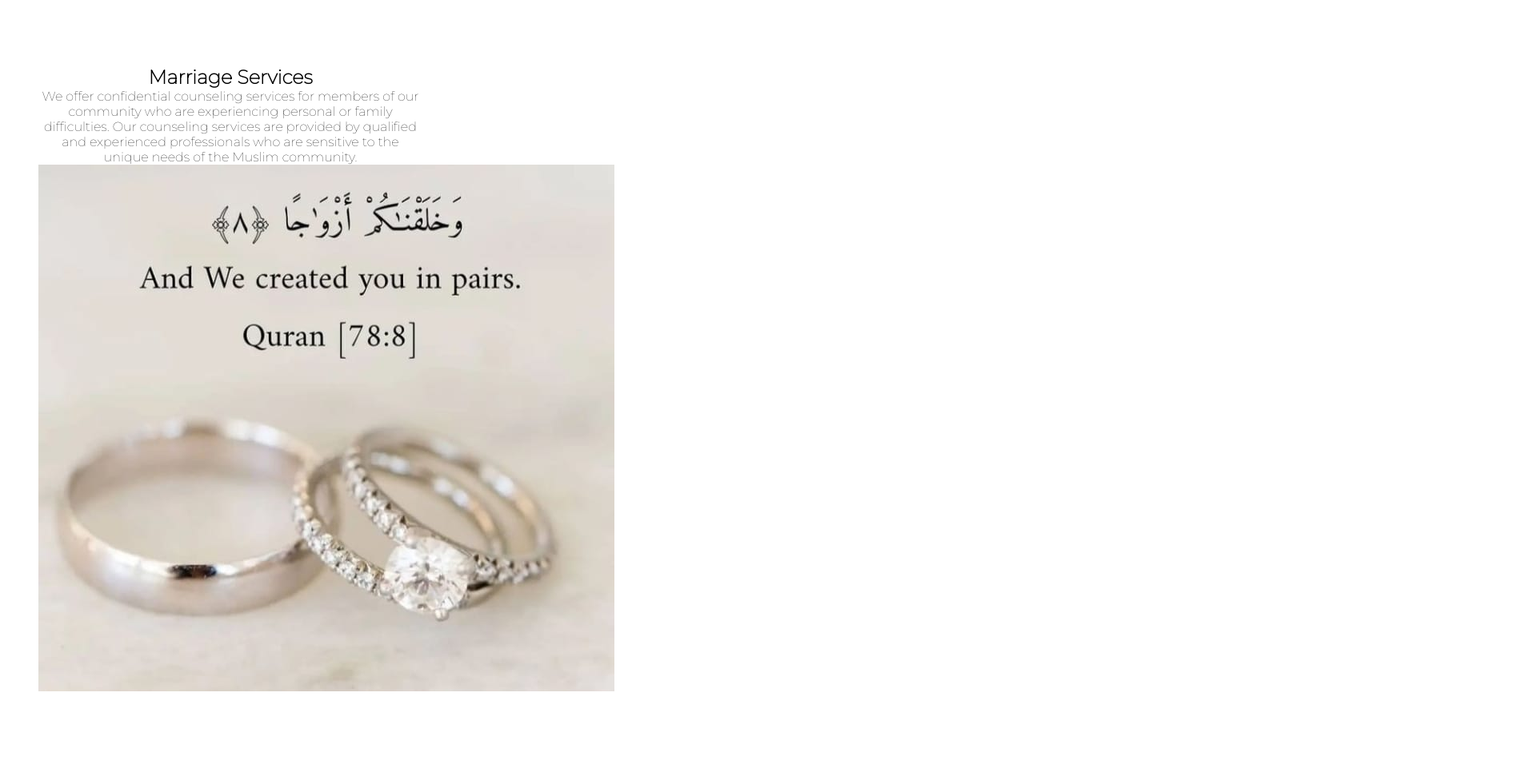
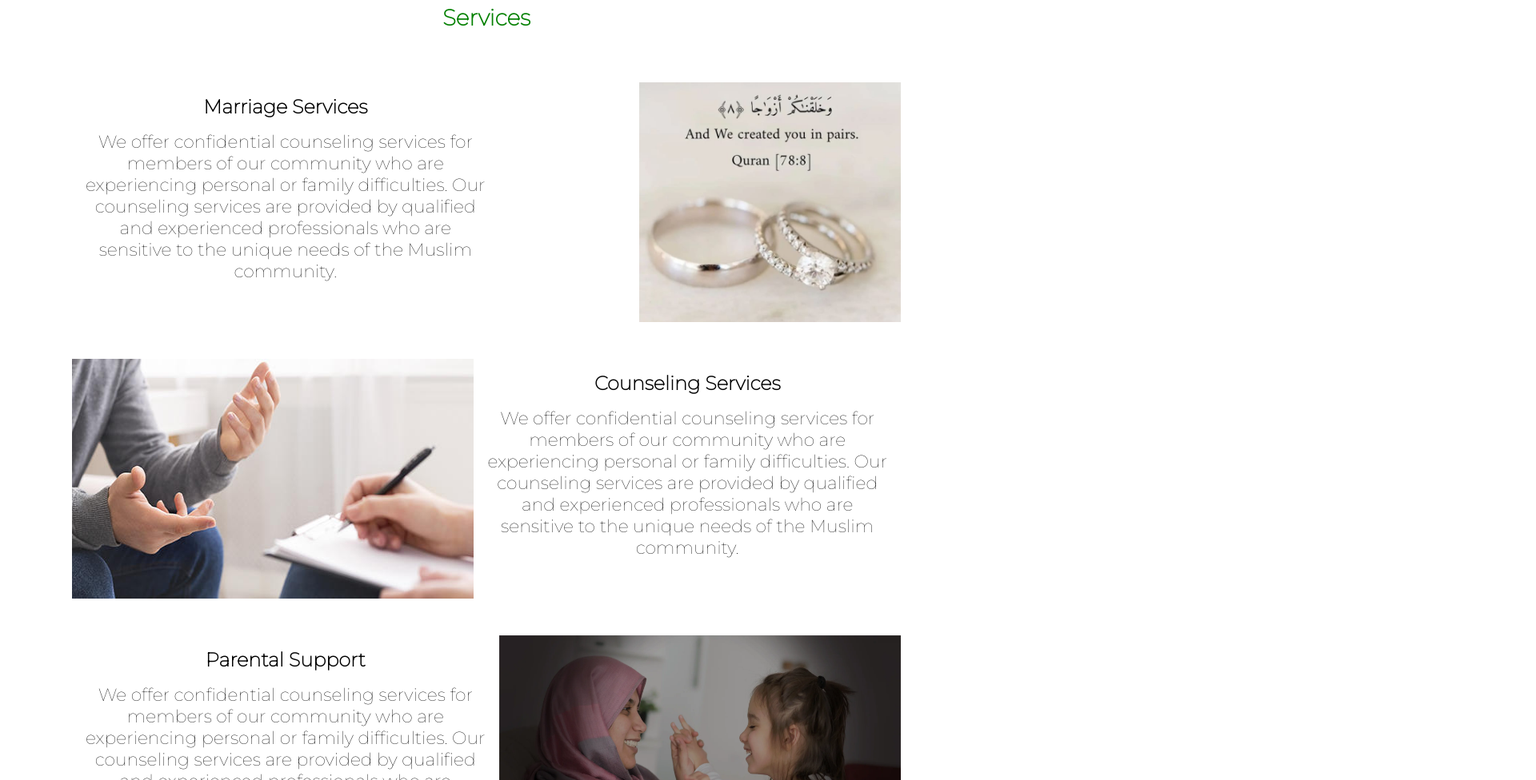
Before and after one commit to nabdi7/masjid, a React (Create React App) app: page /services in a window 1280 px wide. Shown: the part 484-1460 px from the top of the page at 80% size, 1920 px wide, since content can reach past the window. Built offline with nearby package versions, Linux system fonts and the light colour scheme.

Commit message:
first commit

```diff
--- a/src/components/Services.css
+++ b/src/components/Services.css
@@ -0,0 +1,56 @@
+.services {
+    padding: 2rem;
+}
+
+.service-title {
+    font-family: "Montserrat";
+    color: #038000;
+    font-size: 28px;
+    margin-bottom: 2rem;
+}
+
+.services-container {
+    display: flex;
+    flex-wrap: wrap;
+    justify-content: space-between;
+    align-items: flex-start; /* Align sections to the top */
+    max-width: 90%;
+    margin: 2rem auto;
+}
+
+.services-section {
+    display: flex;
+    flex-direction: row;
+    width: 100%;
+    margin-bottom: 2rem;
+}
+
+.services-box {
+    flex: 1;
+    padding: 1rem;
+}
+
+.services-box-title {
+    font-family: "Montserrat";
+    font-size: 24px;
+    margin-bottom: 1rem;
+}
+
+.services-description {
+    font-family: "Montserrat";
+    font-size: 22px;
+    margin-bottom: 1rem;
+    flex: 1; /* Make the description take up available width */
+}
+
+.box-image {
+    flex: 1;
+    display: flex;
+    justify-content: flex-end;
+}
+
+.box-image img {
+    max-width: 100%;
+    height: auto;
+    max-height: 300px; /* Adjust the maximum image height as needed */
+}
--- a/src/components/Services.js
+++ b/src/components/Services.js
@@ -9,11 +9,11 @@ import burial from '../images/burial.jpg'
 const Services = () => {
     return (
         <>
-        <section className="Services">
+        <section className="services">
             <div className='services-image'>
                 <img src={img1} alt="services image" />
             </div>
-            <h1>Services</h1>
+            <h1 className='service-title'>Services</h1>
 
             {/* Counseling Services:We offer confidential counseling
             services for members of our community who are experiencing
@@ -23,38 +23,38 @@ const Services = () => {
             <div className='services-container'>
                 <div className='services-section'>
                     <div className='services-box'>
-                        <h2>Marriage Services</h2>
-                        <p>We offer confidential counseling services for members of our community who are experiencing personal or family difficulties. Our counseling services are provided by qualified and experienced professionals who are sensitive to the unique needs of the Muslim community.</p>
+                        <h2 className='services-box-title'>Marriage Services</h2>
+                        <p className='services-description'>We offer confidential counseling services for members of our community who are experiencing personal or family difficulties. Our counseling services are provided by qualified and experienced professionals who are sensitive to the unique needs of the Muslim community.</p>
+                    </div>
                     <div className='box-image'>
                         <img src={nikkah} alt="" />
                     </div>
                 </div>
-                </div>
                 <div className='services-section'>
-                    <div className='services-box'>
                     <div className='box-image'>
                         <img src={counseling} alt="" />
                     </div>
-                        <h2>Counseling Services</h2>
-                        <p>We offer confidential counseling services for members of our community who are experiencing personal or family difficulties. Our counseling services are provided by qualified and experienced professionals who are sensitive to the unique needs of the Muslim community.</p>
+                    <div className='services-box'>
+                        <h2 className='services-box-title'>Counseling Services</h2>
+                        <p className='services-description'>We offer confidential counseling services for members of our community who are experiencing personal or family difficulties. Our counseling services are provided by qualified and experienced professionals who are sensitive to the unique needs of the Muslim community.</p>
                     </div>
                 </div>
                 <div className='services-section'>
                     <div className='services-box'>
-                        <h2>Parental Support</h2>
-                        <p>We offer confidential counseling services for members of our community who are experiencing personal or family difficulties. Our counseling services are provided by qualified and experienced professionals who are sensitive to the unique needs of the Muslim community.</p>
+                        <h2 className='services-box-title'>Parental Support</h2>
+                        <p className='services-description'>We offer confidential counseling services for members of our community who are experiencing personal or family difficulties. Our counseling services are provided by qualified and experienced professionals who are sensitive to the unique needs of the Muslim community.</p>
+                    </div>
                     <div className='box-image'>
                         <img src={parental} alt="" />
                     </div>
                 </div>
-                </div>
                 <div className='services-section'>
-                    <div className='services-box'>
                     <div className='box-image'>
                         <img src={burial} alt="" />
                     </div>
-                        <h2>Funeral Services</h2>
-                        <p>We offer confidential counseling services for members of our community who are experiencing personal or family difficulties. Our counseling services are provided by qualified and experienced professionals who are sensitive to the unique needs of the Muslim community.</p>
+                    <div className='services-box'>
+                        <h2 className='services-box-title'>Funeral Services</h2>
+                        <p className='services-description'>We offer confidential counseling services for members of our community who are experiencing personal or family difficulties. Our counseling services are provided by qualified and experienced professionals who are sensitive to the unique needs of the Muslim community.</p>
                     </div>
                 </div>
             </div>
```
Lines whose indentation alone changed are shown as unchanged.
